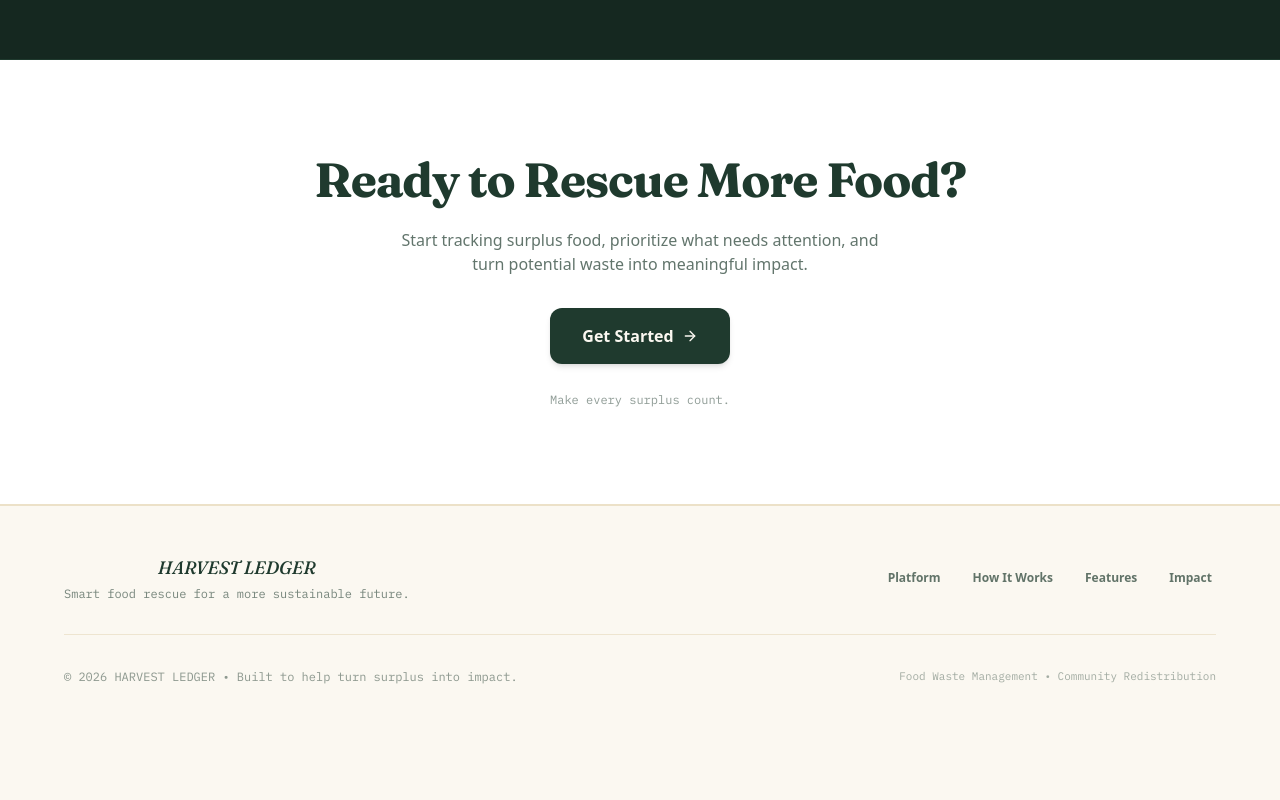
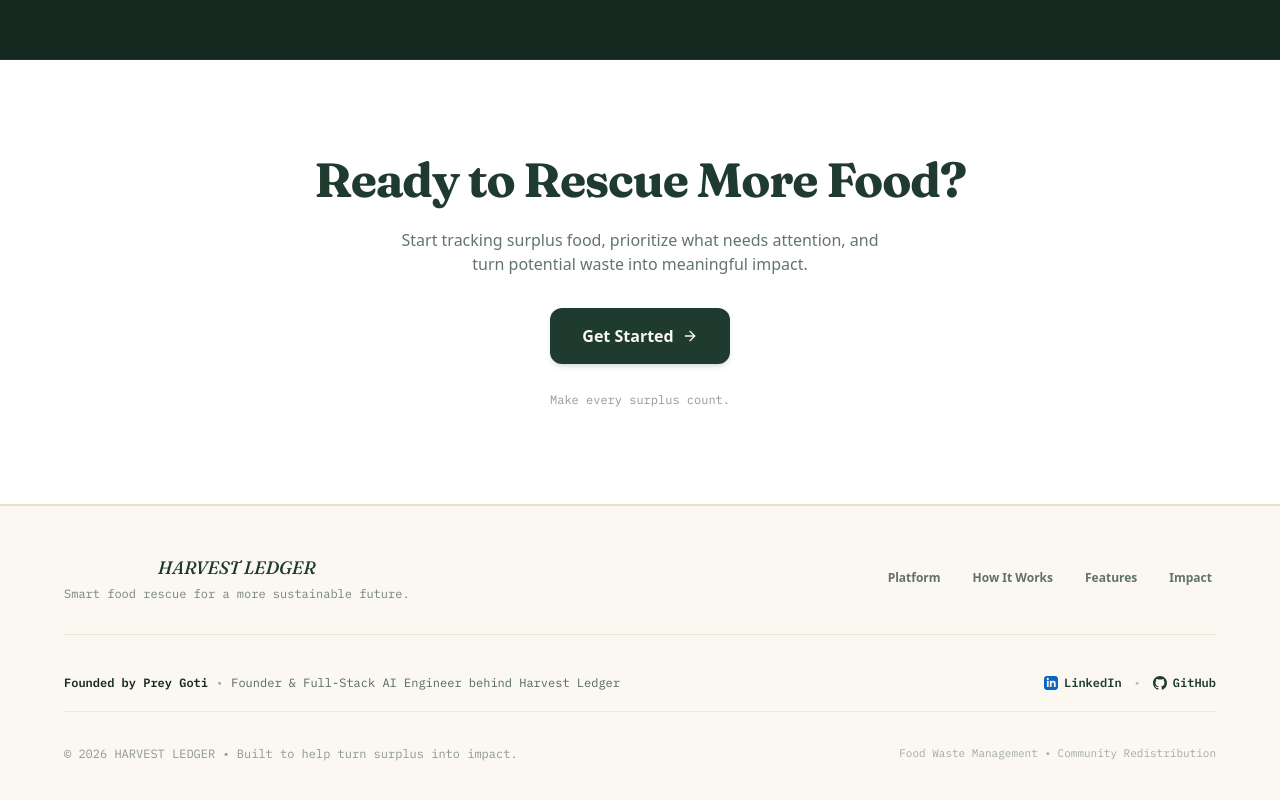
Before and after one commit to preygoti/foodwaste-platform, a React (Vite) app in the folder frontend/: page / in a window 1280 px wide. Shown: the part 4863-5663 px from the top of the page. Before the commit the page ends 5598 px from the top, so only its background shows below. Built offline with nearby package versions, Linux system fonts and the light colour scheme; no server answers.

Commit message:
feat(seo): add subtle visible founder credit in footer with LinkedIn and GitHub links for verified Google Knowledge Graph entity matching

```diff
--- a/frontend/src/pages/Landing.jsx
+++ b/frontend/src/pages/Landing.jsx
@@ -1033,6 +1033,45 @@
 
 
 
+          {/* 🌟 Founder & Engineering Credit for Google Knowledge Graph & Visibility */}
+          <div className="flex flex-col sm:flex-row items-center justify-between gap-3 pt-2 text-xs font-mono text-forest-800/70 border-b border-wheat-200/60 pb-5">
+            <div className="flex items-center gap-2 flex-wrap justify-center sm:justify-start">
+              <span className="font-semibold text-forest-900">Founded by Prey Goti</span>
+              <span className="text-forest-800/40">&bull;</span>
+              <span className="text-forest-800/75">Founder &amp; Full-Stack AI Engineer behind Harvest Ledger</span>
+            </div>
+
+            <div className="flex items-center gap-3 shrink-0">
+              <a
+                href="https://www.linkedin.com/in/prey-goti-31a772318"
+                target="_blank"
+                rel="author noopener noreferrer"
+                className="inline-flex items-center gap-1.5 text-forest-800 hover:text-[#0a66c2] font-semibold transition-colors"
+                title="Prey Goti LinkedIn Profile"
+              >
+                <svg className="w-3.5 h-3.5 fill-current text-[#0a66c2]" viewBox="0 0 24 24">
+                  <path d="M19 0h-14c-2.761 0-5 2.239-5 5v14c0 2.761 2.239 5 5 5h14c2.762 0 5-2.239 5-5v-14c0-2.761-2.238-5-5-5zm-11 19h-3v-11h3v11zm-1.5-12.268c-.966 0-1.75-.79-1.75-1.764s.784-1.764 1.75-1.764 1.75.79 1.75 1.764-.783 1.764-1.75 1.764zm13.5 12.268h-3v-5.604c0-3.368-4-3.113-4 0v5.604h-3v-11h3v1.765c1.396-2.586 7-2.777 7 2.476v6.759z"/>
+                </svg>
+                <span>LinkedIn</span>
+              </a>
+
+              <span className="text-forest-800/30">&bull;</span>
+
+              <a
+                href="https://github.com/preygoti"
+                target="_blank"
+                rel="author noopener noreferrer"
+                className="inline-flex items-center gap-1.5 text-forest-800 hover:text-forest-950 font-semibold transition-colors"
+                title="Prey Goti GitHub Profile"
+              >
+                <svg className="w-3.5 h-3.5 fill-current" viewBox="0 0 24 24">
+                  <path d="M12 0c-6.626 0-12 5.373-12 12 0 5.302 3.438 9.8 8.207 11.387.599.111.793-.261.793-.577v-2.234c-3.338.726-4.033-1.416-4.033-1.416-.546-1.387-1.333-1.756-1.333-1.756-1.089-.745.083-.729.083-.729 1.205.084 1.839 1.237 1.839 1.237 1.07 1.834 2.807 1.304 3.492.997.107-.775.418-1.305.762-1.604-2.665-.305-5.467-1.334-5.467-5.931 0-1.311.469-2.381 1.236-3.221-.124-.303-.535-1.524.117-3.176 0 0 1.008-.322 3.301 1.23.957-.266 1.983-.399 3.003-.404 1.02.005 2.047.138 3.006.404 2.291-1.552 3.297-1.23 3.297-1.23.653 1.653.242 2.874.118 3.176.77.84 1.235 1.911 1.235 3.221 0 4.609-2.807 5.624-5.479 5.921.43.372.823 1.102.823 2.222v3.293c0 .319.192.694.801.576 4.765-1.589 8.199-6.086 8.199-11.386 0-6.627-5.373-12-12-12z"/>
+                </svg>
+                <span>GitHub</span>
+              </a>
+            </div>
+          </div>
+
           <div className="flex flex-col md:flex-row items-center justify-between gap-4 text-xs text-forest-800/50 font-mono text-center md:text-left w-full">
             <p className="text-center md:text-left leading-relaxed">
               &copy; {new Date().getFullYear()} HARVEST LEDGER &bull; Built to help turn surplus into impact.
```
